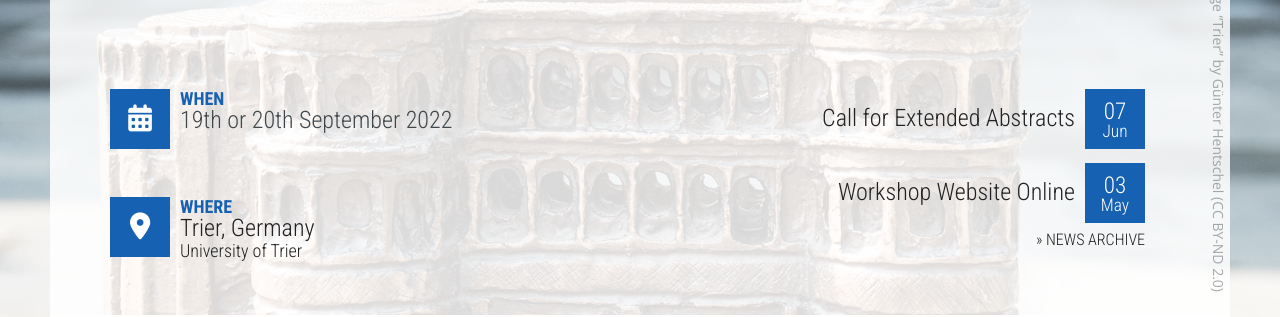
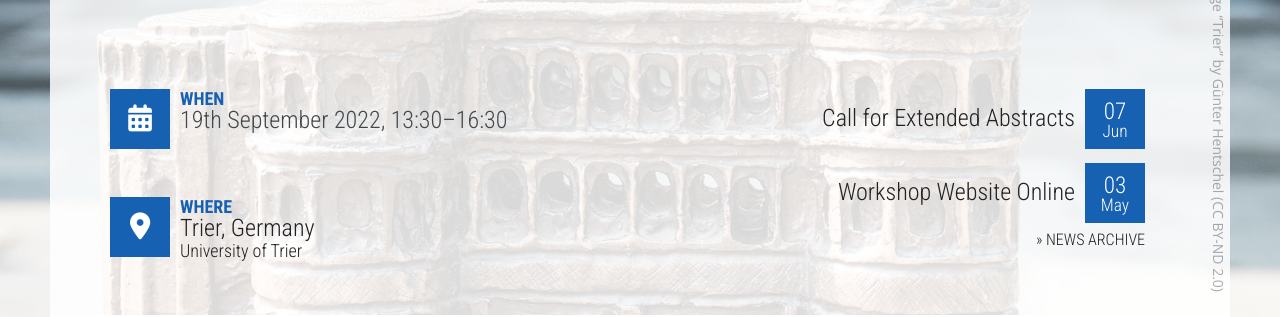
Before and after one commit to DFKI/waisc2022.dfki.de, a Jekyll site: the page built from index.html, in a window 1280 px wide and 900 px high. Shown: the part 247-564 px from the top of the window. Built offline with Jekyll 4.4.1, drawn with Linux system fonts in a browser that asks for light colours; nearby versions of some CDN libraries; some web fonts are replaced; library files that are not in the unit come from our copies; some of the changed text lies outside the part shown.

Commit message:
Add actual date and time

```diff
--- a/index.html
+++ b/index.html
@@ -1,6 +1,6 @@
 ---
 layout: default
-header-when: 19th or 20th September 2022
+header-when: 19th September 2022, 13:30&ndash;16:30
 permalink: /
 ---
 
@@ -328,7 +328,7 @@ permalink: /
 
         <div>
           <p><strong>Workshop</strong></p>
-          <p><span>19th or 20th September 2022</span></p>
+          <p><span>19th September 2022, 13:30&ndash;16:30</span></p>
         </div>
       </div>
     </div>
```
